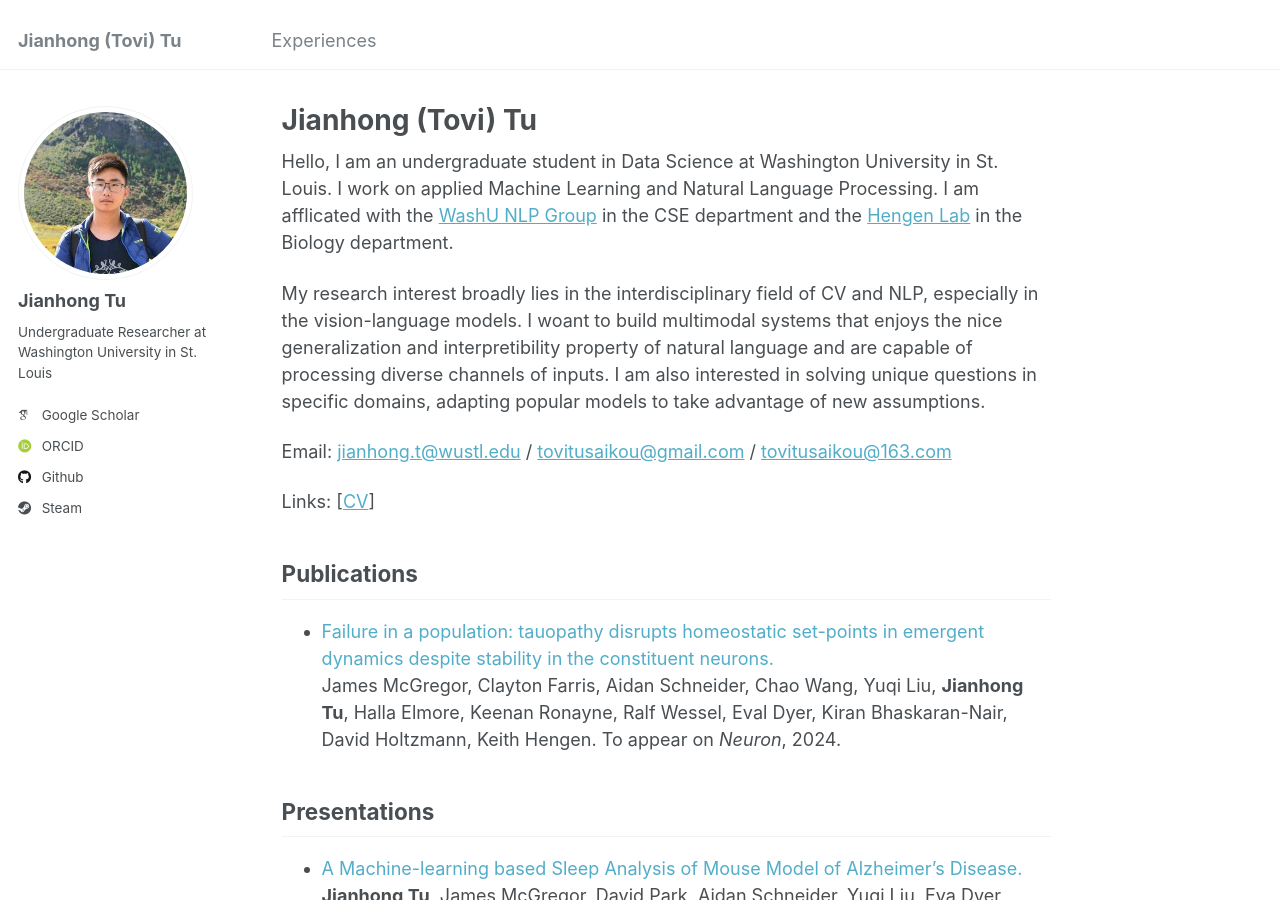
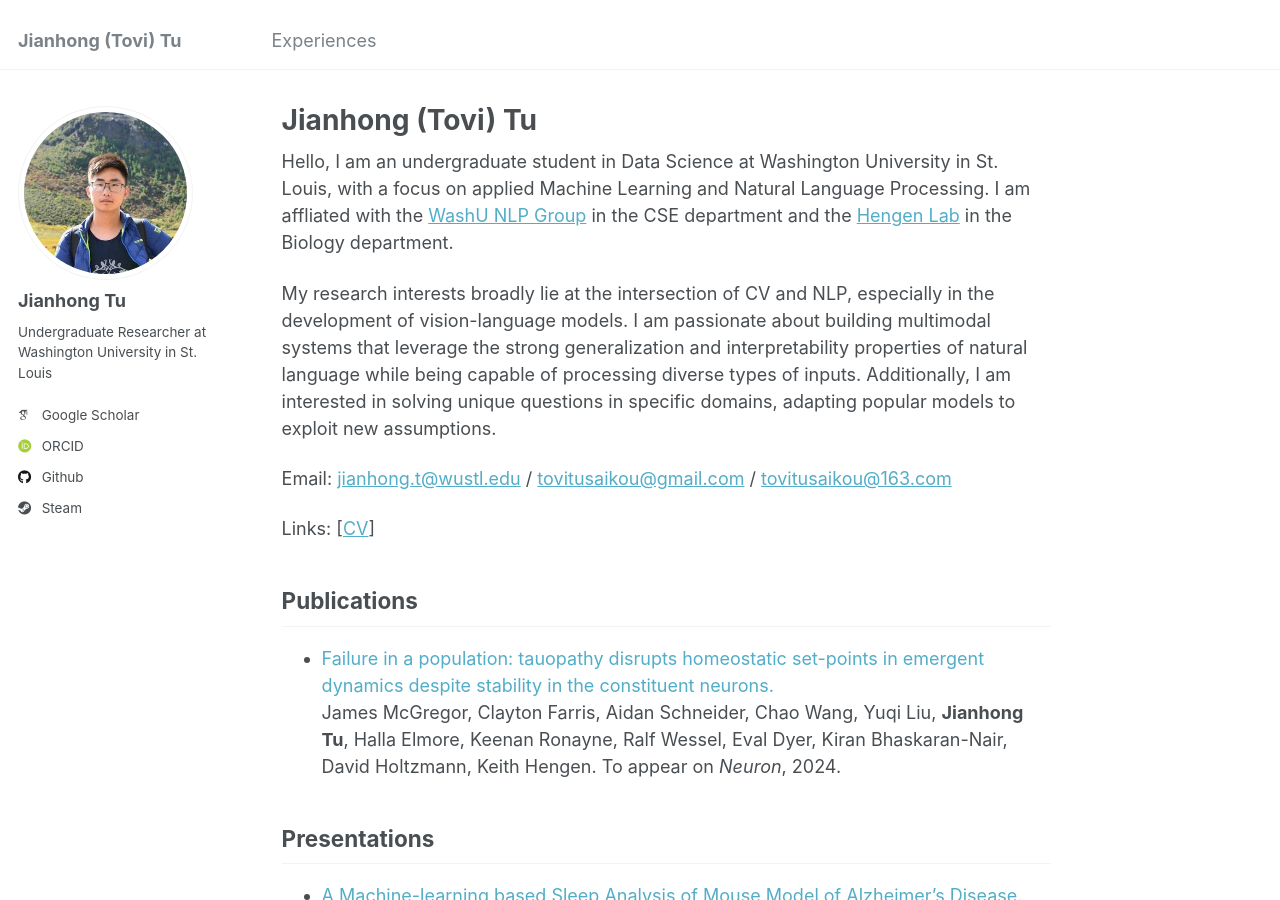
Before and after one commit to ToviTu/tovitu.github.io, a Jekyll site: the page built from _pages/about.md, in a window 1280 px wide and 900 px high. Built offline with Jekyll 4.4.1, drawn with Linux system fonts in a browser that asks for light colours; some web fonts are replaced.

Commit message:
Fixed typo in the self intro

```diff
--- a/_pages/about.md
+++ b/_pages/about.md
@@ -7,9 +7,9 @@ redirect_from:
   - /about.html
 ---
 
-Hello, I am an undergraduate student in Data Science at Washington University in St. Louis. I work on applied Machine Learning and Natural Language Processing. I am afflicated with the [WashU NLP Group](https://nlp.wustl.edu/) in the CSE department and the [Hengen Lab](https://hengenlab.org/) in the Biology department.
+Hello, I am an undergraduate student in Data Science at Washington University in St. Louis, with a focus on applied Machine Learning and Natural Language Processing. I am affliated with the [WashU NLP Group](https://nlp.wustl.edu/) in the CSE department and the [Hengen Lab](https://hengenlab.org/) in the Biology department.
 
-My research interest broadly lies in the interdisciplinary field of CV and NLP, especially in the vision-language models. I woant to build multimodal systems that enjoys the nice generalization and interpretibility property of natural language and are capable of processing diverse channels of inputs. I am also interested in solving unique questions in specific domains, adapting popular models to take advantage of new assumptions.
+My research interests broadly lie at the intersection of CV and NLP, especially in the development of vision-language models. I am passionate about building multimodal systems that leverage the strong generalization and interpretability properties of natural language while being capable of processing diverse types of inputs. Additionally, I am interested in solving unique questions in specific domains, adapting popular models to exploit new assumptions.
 
 Email: <jianhong.t@wustl.edu> / <tovitusaikou@gmail.com> / <tovitusaikou@163.com>
 
@@ -19,7 +19,6 @@ Links: [[CV](/files/cv.pdf)]
 ----------------------
 * <a href="https://pubmed.ncbi.nlm.nih.gov/37732214/" style="text-decoration:none;">Failure in a population: tauopathy disrupts homeostatic set-points in emergent dynamics despite stability in the constituent neurons.</a> \
 James McGregor, Clayton Farris, Aidan Schneider, Chao Wang, Yuqi Liu, **Jianhong Tu**, Halla Elmore, Keenan Ronayne, Ralf Wessel, Eval Dyer, Kiran Bhaskaran-Nair, David Holtzmann, Keith Hengen. To appear on *Neuron*, 2024.
-
 
 **Presentations**
 ----------------------
```
